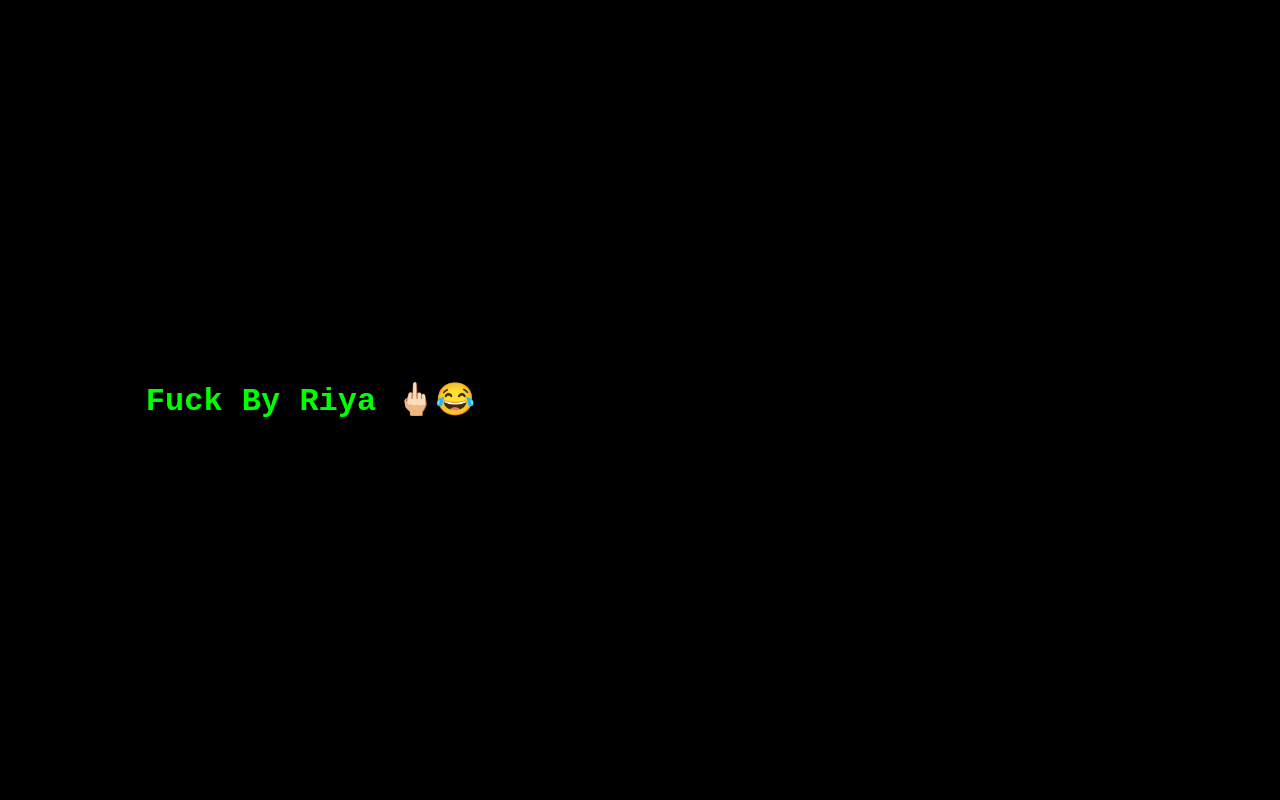
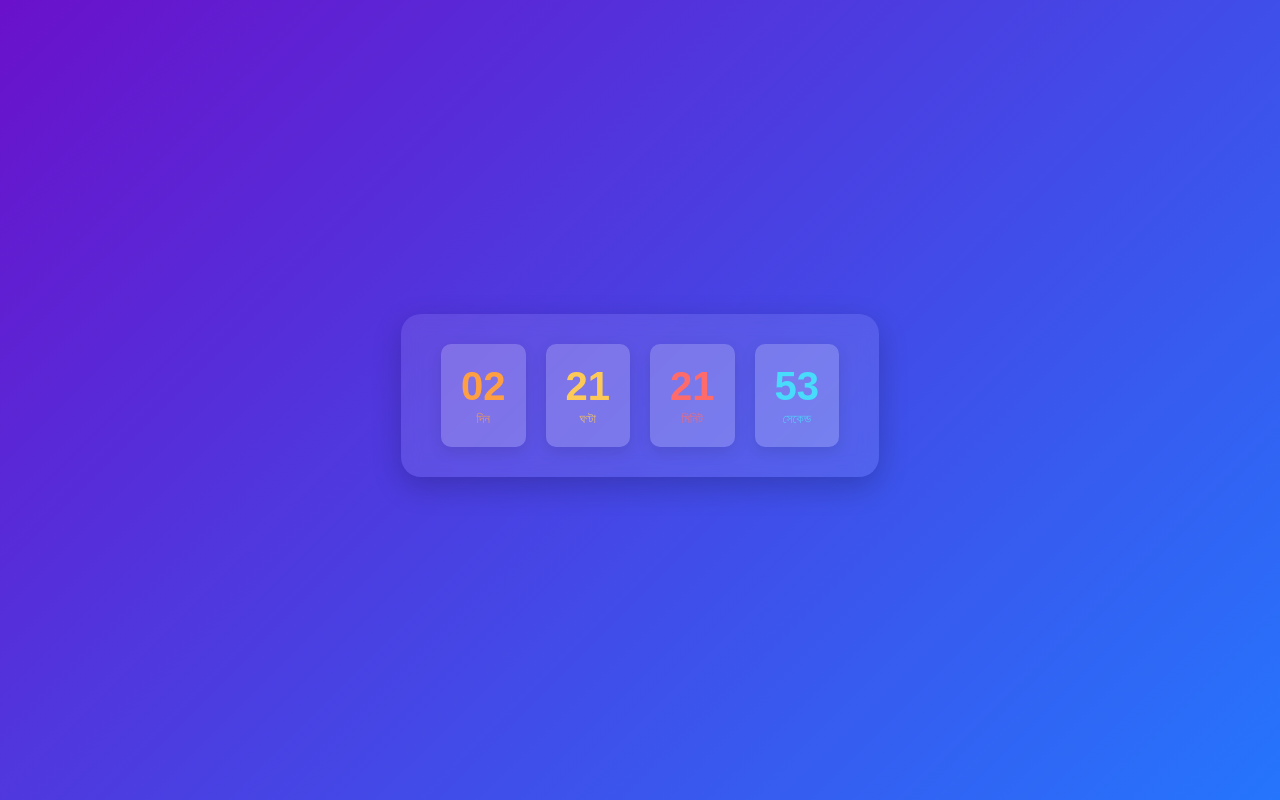
Before and after one commit to brillianttopup/HGZY, a plain HTML site: page index.html in a window 1280 px wide. Drawn offline with Linux system fonts and the light colour scheme.

Commit message:
Update index.html

```diff
--- a/index.html
+++ b/index.html
@@ -3,38 +3,114 @@
 <head>
     <meta charset="UTF-8">
     <meta name="viewport" content="width=device-width, initial-scale=1.0">
-    <title>Fuck By Riya</title>
+    <title>উন্নত এনিমেশন সহ টাইম কাউন্টডাউন</title>
     <style>
         body {
-            background-color: black;
-            color: lime;
-            font-family: 'Courier New', Courier, monospace;
+            font-family: 'Arial', sans-serif;
             display: flex;
             justify-content: center;
             align-items: center;
             height: 100vh;
             margin: 0;
-            overflow: hidden;
+            background: linear-gradient(135deg, #6a11cb, #2575fc);
+            color: white;
         }
+        #countdown {
+            display: flex;
+            gap: 20px;
+            background: rgba(255, 255, 255, 0.1);
+            padding: 30px 40px;
+            border-radius: 20px;
+            backdrop-filter: blur(10px);
+            box-shadow: 0 10px 30px rgba(0, 0, 0, 0.2);
+            animation: float 4s ease-in-out infinite;
+        }
+        .countdown-item {
+            text-align: center;
+            padding: 20px;
+            border-radius: 10px;
+            background: rgba(255, 255, 255, 0.2);
+            box-shadow: 0 5px 15px rgba(0, 0, 0, 0.1);
+            transition: transform 0.3s ease, background 0.3s ease;
+        }
+        .countdown-item:hover {
+            transform: translateY(-10px);
+            background: rgba(255, 255, 255, 0.3);
+        }
+        .countdown-item span {
+            display: block;
+            font-size: 2.5em;
+            font-weight: bold;
+        }
+        .countdown-item small {
+            font-size: 0.8em;
+            opacity: 0.8;
+        }
+        .days { color: #ff9f43; }
+        .hours { color: #feca57; }
+        .minutes { color: #ff6b6b; }
+        .seconds { color: #48dbfb; }
 
-        .text-animation {
-            font-size: 2em;
-            font-weight: bold;
-            animation: blink 1s infinite, move 5s infinite;
-        }
-
-        @keyframes blink {
-            0%, 100% { opacity: 1; }
-            50% { opacity: 0; }
-        }
-
-        @keyframes move {
-            0% { transform: translateX(-100%); }
-            100% { transform: translateX(100%); }
+        @keyframes float {
+            0%, 100% {
+                transform: translateY(0);
+            }
+            50% {
+                transform: translateY(-10px);
+            }
         }
     </style>
 </head>
 <body>
-    <div class="text-animation">Fuck By Riya 🖕🏻😂</div>
+    <div id="countdown">
+        <div class="countdown-item days">
+            <span id="days">00</span>
+            <small>দিন</small>
+        </div>
+        <div class="countdown-item hours">
+            <span id="hours">00</span>
+            <small>ঘণ্টা</small>
+        </div>
+        <div class="countdown-item minutes">
+            <span id="minutes">00</span>
+            <small>মিনিট</small>
+        </div>
+        <div class="countdown-item seconds">
+            <span id="seconds">00</span>
+            <small>সেকেন্ড</small>
+        </div>
+    </div>
+
+    <script>
+        // Set the date we're counting down to
+        const countDownDate = new Date("Feb 19, 2025 11:00:00").getTime();
+
+        // Update the count down every 1 second
+        const x = setInterval(function() {
+            // Get today's date and time
+            const now = new Date().getTime();
+
+            // Find the distance between now and the count down date
+            const distance = countDownDate - now;
+
+            // Time calculations for days, hours, minutes and seconds
+            const days = Math.floor(distance / (1000 * 60 * 60 * 24));
+            const hours = Math.floor((distance % (1000 * 60 * 60 * 24)) / (1000 * 60 * 60));
+            const minutes = Math.floor((distance % (1000 * 60 * 60)) / (1000 * 60));
+            const seconds = Math.floor((distance % (1000 * 60)) / 1000);
+
+            // Display the result
+            document.getElementById("days").innerHTML = days < 10 ? `0${days}` : days;
+            document.getElementById("hours").innerHTML = hours < 10 ? `0${hours}` : hours;
+            document.getElementById("minutes").innerHTML = minutes < 10 ? `0${minutes}` : minutes;
+            document.getElementById("seconds").innerHTML = seconds < 10 ? `0${seconds}` : seconds;
+
+            // If the count down is finished, write some text
+            if (distance < 0) {
+                clearInterval(x);
+                document.getElementById("countdown").innerHTML = "<div style='font-size: 1.5em;'>সময় শেষ!</div>";
+            }
+        }, 1000);
+    </script>
 </body>
 </html>
```
